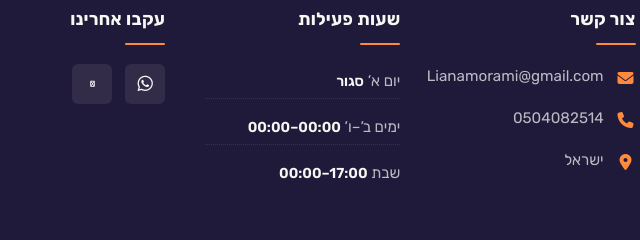
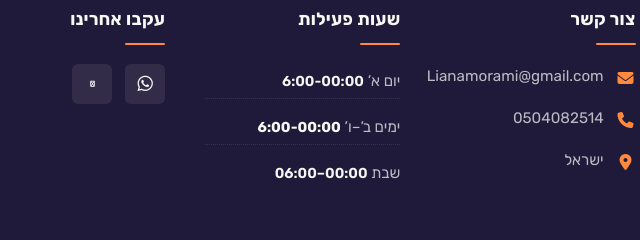
Before and after one commit to slipwoker/zappy-website-9cabf1f1-58e5-4559-9489-c42912ea4f91, a plain HTML site: page index.html in a window 1280 px wide. Shown: the part 3452-3692 px from the top of the page, 102-742 px from the left. Drawn offline with Linux system fonts and the light colour scheme.

Commit message:
Incremental sync: 1 page(s) — update_text

```diff
--- a/index.html
+++ b/index.html
@@ -1079,9 +1079,9 @@
       <!-- Business Hours -->
       <div class="footer-col footer-hours-col">
         <h4>שעות פעילות</h4>
-        <ul class="footer-hours" style=""><li><a href="/"><span class="hours-day">יום א’</span> <span class="hours-time">סגור</span></a></li>
-<li><a href="/"><span class="hours-day">ימים ב’–ו’</span> <span class="hours-time">00:00–00:00</span></a></li>
-<li><a href="/"><span class="hours-day">שבת</span> <span class="hours-time">00:00–17:00</span></a></li></ul>
+        <ul class="footer-hours" style=""><li><a href="/" style=""><span class="hours-day">יום א’</span> <span class="hours-time">6:00-00:00</span></a></li>
+<li><a href="/" style=""><span class="hours-day">ימים ב’–ו’</span>&nbsp;<span style="font-size: 14.4px;"><b>6:00-00:00</b></span></a></li>
+<li><a href="/" style=""><span class="hours-day">שבת</span> <span class="hours-time">06:00–00:00</span></a></li></ul>
       </div>
 
       <!-- Social Media -->
@@ -1090,7 +1090,7 @@
         <div class="footer-social">
           <a href="#" aria-label="Facebook" data-zappy-social-placeholder="true" style="display:none !important;"><i class="fab fa-facebook-f"></i></a>
           <a href="#" aria-label="Instagram" data-zappy-social-placeholder="true" style="display:none !important;"><i class="fab fa-instagram"></i></a>
-          <a href="https://wa.me/541" aria-label="WhatsApp" data-zappy-social-placeholder="true"><i class="fab fa-whatsapp"></i></a>
+          <a href="https://wa.me/541" aria-label="WhatsApp" data-zappy-social-placeholder="true"><i class="fab fa-whatsapp" data-element-type="icon" data-element-id="icon-1782602679937-bmrcys8gb" data-icon-type="fontawesome"></i></a>
           <a href="https://tiktok.com/@.dj900?_r=1&amp;_t=ZS-97ZVLYTncVo" aria-label="TikTok" data-element-id="element-ai-1782598370537-tk8m29" data-element-type="social-link"><i class="fas fa-tiktok" data-element-type="icon" data-element-id="icon-1782598397064-oy9pq4kay" data-icon-type="fontawesome" style="font-size: 6px !important; color: rgb(255, 255, 255);"></i></a>
         </div>
       </div>
```
Also changed, not shown: public/index.html (+1 -1 lines), public/llms-full.txt.
